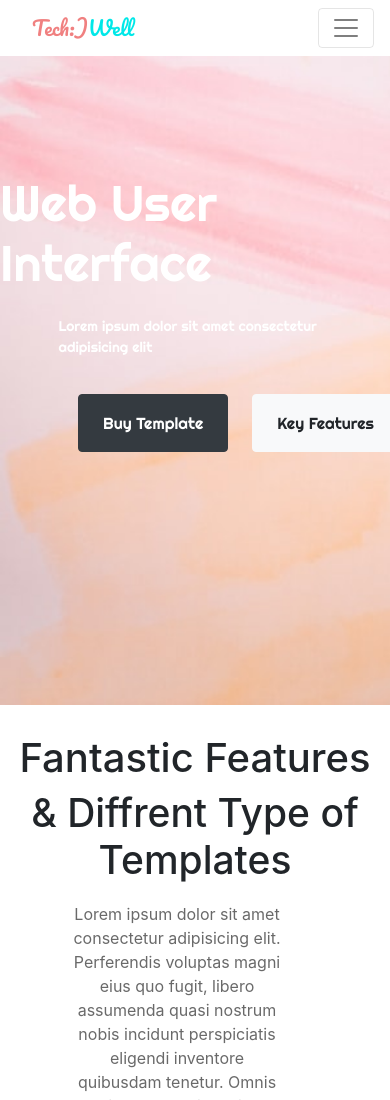
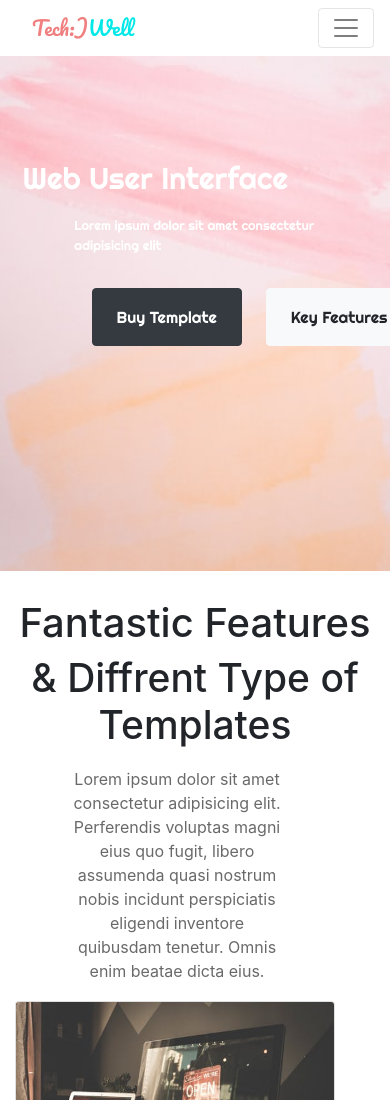
Before and after one commit to vikasthakurr/templatemaker, a plain HTML site: page index.html in a window 390 px wide. Shown: the top 1100 px of the page. Drawn offline with nearby package versions, Linux system fonts and the light colour scheme.

Commit message:
style updated

```diff
--- a/style.css
+++ b/style.css
@@ -184,6 +184,12 @@ body {
 }
 
 @media screen and (max-width:750px) {
+    .site-content h1 {
+        font-size: 30px;
+    }
+    .site-content p {
+        font-size: 13px;
+    }
     .section-1 .card {
         width: 14rem;
     }
```
